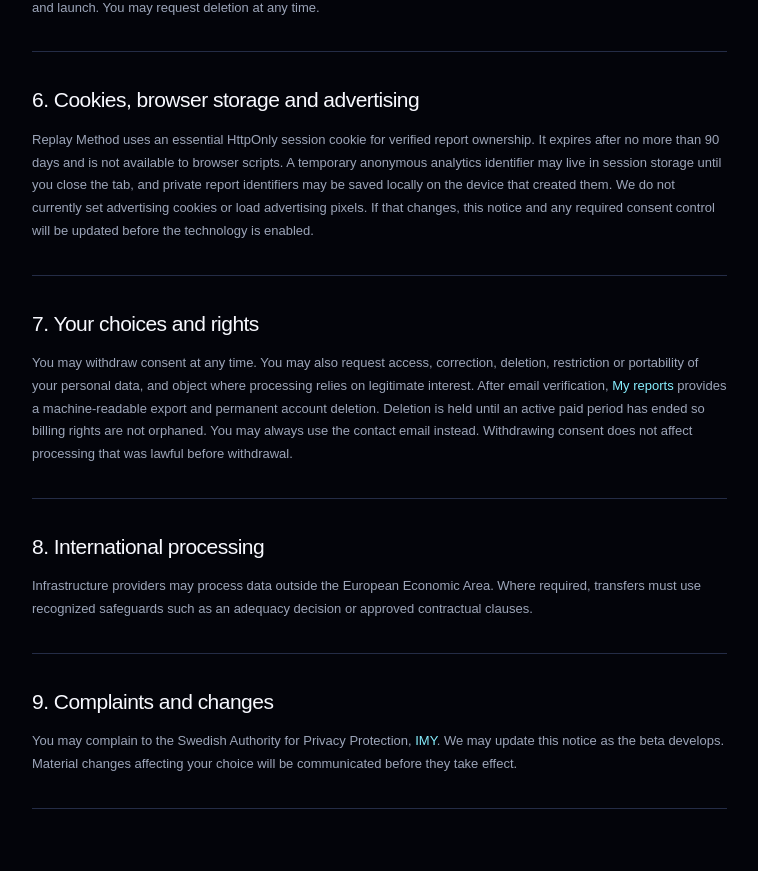
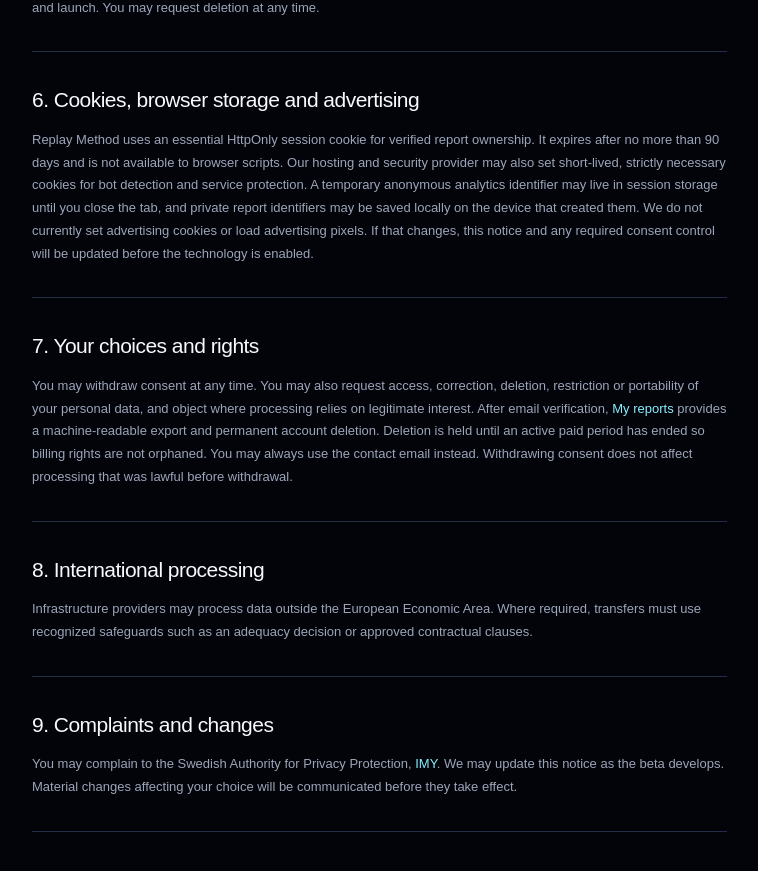
Before and after one commit to replaymethod/replaymethod, a Next.js app: page /privacy in a window 1280 px wide. Shown: the part 1680-2551 px from the top of the page, without its empty margins (438-1196 px from the left). Built offline with nearby package versions, Linux system fonts and the light colour scheme.

Commit message:
Document essential hosting security cookies

```diff
--- a/app/privacy/page.tsx
+++ b/app/privacy/page.tsx
@@ -19,7 +19,7 @@ export default function PrivacyPage() {
         <section><h2>3. Why we use it</h2><ul><li>Secure, parse and analyze the match evidence you requested us to process.</li><li>Create, publish and improve your private Replay Method report and current training focus.</li><li>Compare later matches when you choose to return.</li><li>Notify you about report status when transactional email is available.</li><li>Send product and beta-access updates only when you separately opt in.</li><li>Measure the beta funnel, prevent abuse and improve reliability.</li></ul><p>Analysis processing is based on your request and explicit submission consent. Optional marketing email is based on separate consent. Security and limited anonymous measurement rely on our legitimate interest in operating and improving the beta.</p></section>
         <section><h2>4. Who receives it</h2><p>Data is available only to Replay Method and providers necessary for hosting, private file storage, automated replay or match processing, AI-assisted language synthesis, security and transactional email. The AI language layer receives compact structured findings rather than an entire raw replay where practical. Selected beta reports may be reviewed by an authorized Replay Method operator or expert reviewer for accuracy. We do not sell or rent personal data and do not publish a report or quote without separate permission.</p></section>
         <section><h2>5. How long we keep it</h2><p>Beta submissions and reports are retained while needed to deliver the service, compare later reports and improve the method. We review inactive analysis data for deletion within 12 months. Raw uploaded replay files may be deleted earlier when no longer needed. Waitlist records remain until you withdraw consent or they are no longer needed for beta and launch. You may request deletion at any time.</p></section>
-        <section><h2>6. Cookies, browser storage and advertising</h2><p>Replay Method uses an essential HttpOnly session cookie for verified report ownership. It expires after no more than 90 days and is not available to browser scripts. A temporary anonymous analytics identifier may live in session storage until you close the tab, and private report identifiers may be saved locally on the device that created them. We do not currently set advertising cookies or load advertising pixels. If that changes, this notice and any required consent control will be updated before the technology is enabled.</p></section>
+        <section><h2>6. Cookies, browser storage and advertising</h2><p>Replay Method uses an essential HttpOnly session cookie for verified report ownership. It expires after no more than 90 days and is not available to browser scripts. Our hosting and security provider may also set short-lived, strictly necessary cookies for bot detection and service protection. A temporary anonymous analytics identifier may live in session storage until you close the tab, and private report identifiers may be saved locally on the device that created them. We do not currently set advertising cookies or load advertising pixels. If that changes, this notice and any required consent control will be updated before the technology is enabled.</p></section>
         <section><h2>7. Your choices and rights</h2><p>You may withdraw consent at any time. You may also request access, correction, deletion, restriction or portability of your personal data, and object where processing relies on legitimate interest. After email verification, <Link href="/reports">My reports</Link> provides a machine-readable export and permanent account deletion. Deletion is held until an active paid period has ended so billing rights are not orphaned. You may always use the contact email instead. Withdrawing consent does not affect processing that was lawful before withdrawal.</p></section>
         <section><h2>8. International processing</h2><p>Infrastructure providers may process data outside the European Economic Area. Where required, transfers must use recognized safeguards such as an adequacy decision or approved contractual clauses.</p></section>
         <section><h2>9. Complaints and changes</h2><p>You may complain to the Swedish Authority for Privacy Protection, <a href="https://www.imy.se/" rel="noreferrer">IMY</a>. We may update this notice as the beta develops. Material changes affecting your choice will be communicated before they take effect.</p></section>
```
